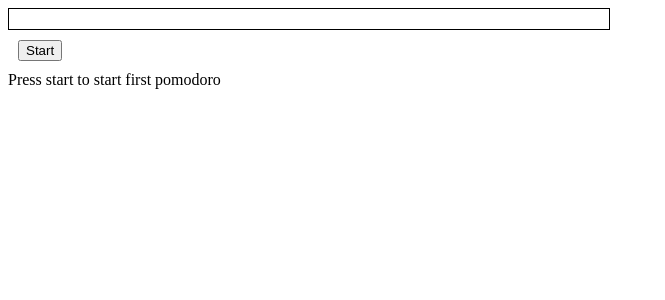
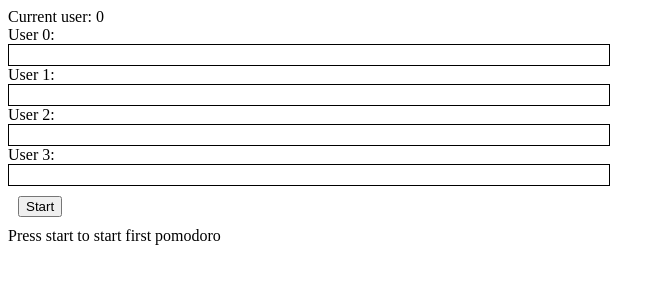
Before and after one commit to creiser/socialdoro, a Flask app: page / in a window 1280 px wide. Shown: the top 300 px of the page, without its empty margins (0-665 px from the left). Run offline with Flask 2, Linux system fonts and the light colour scheme.

Commit message:
Simulate multiple users.

```diff
--- a/server.py
+++ b/server.py
@@ -7,18 +7,28 @@ app = Flask(__name__)
 #    pomodoro_status = request.args.get('pomodoro_status', 0, type=int)
 
 debug_start = time.time() # seconds since 1970
-pomodoros = []
+num_users = 4
+pomodoros = [[] for x in range(num_users)]
 
 @app.route('/_add_pomodoro')
 def add_pomodoro():
+    user_id = request.args.get('user_id', type=int)
     pomodoro_start = request.args.get('start', type=float)
     pomodoro_end = request.args.get('end', type=float)
-    pomodoros.append((pomodoro_start, pomodoro_end))
+    pomodoros[user_id].append(pomodoro_start)
+    pomodoros[user_id].append(pomodoro_end)
     print(pomodoros)
     return jsonify(result="Hello World!")
 
+@app.route('/_get_pomodoros')
+def get_pomodoros():
+    return jsonify(pomodoros=pomodoros)
+
 @app.route('/')
 def index():
+    user_id = request.args.get('user_id', 0, type=int)
     return render_template('index.html',
+                           user_id=user_id,
+                           num_users=num_users,
                            debug_start=debug_start,
-                           pomodoros=list(sum(pomodoros, ())))
+                           pomodoros=pomodoros)
--- a/templates/index.html
+++ b/templates/index.html
@@ -27,9 +27,11 @@
 		  BREAK: 3,
 		};
 
+		var user_id = {{ user_id }};
+		var num_users = {{ num_users }};
 		var pomodoro_state = PomodoroState.STOPPED;
-		var pomodoro_time = 10; // 8 seconds
-		var break_time = 4; // 2 seconds
+		var pomodoro_time = 10; // in seconds
+		var break_time = 4; // in seconds
 		var pomodoro_start; // start in seconds of current pomodoro
 		var pomodoros = {{ pomodoros }}; // [start, end, start, end, ...]
 		var debug_start = {{ debug_start }};
@@ -43,28 +45,48 @@
 				$("#info").text("Take a break! Next pomodoro in " + Math.round(pomodoro_start + pomodoro_time + break_time - get_rel_time()) + " seconds.");
 			}
 
+			for (i = 0; i < num_users; i++) {
 				var progress_html = "";
 				// render overview bar
 				// TODO: add offset in the beginning
-				for (var i = 0; i < pomodoros.length; i += 2) {
-					var width = pomodoros[i + 1] - pomodoros[i]; // 1% = 1 second
+				for (var j = 0; j < pomodoros[i].length; j += 2) {
+					var width = pomodoros[i][j + 1] - pomodoros[i][j]; // 1% = 1 second
 					progress_html += '<div style="width: ' + width + '%; height: 21px; background-color: green; float: left;"></div>';
-					if (i + 2 < pomodoros.length) {
-						width = pomodoros[i + 2] - pomodoros[i + 1];
+					if (j + 2 < pomodoros[i].length) {
+						width = pomodoros[i][j + 2] - pomodoros[i][j + 1];
 						progress_html += '<div style="width: ' + width + '%; height: 21px; float: left;"></div>';
 					}
 				}
+				$("#progress_" + i).html(progress_html);
+			}
+
 			// current active pomodoro will be updated continously
 			if (pomodoro_state == PomodoroState.POMODORO) {
-					if (pomodoros.length) {
-						var width = pomodoro_start - pomodoros[pomodoros.length - 1];
+				var progress_html = "";
+				if (pomodoros[user_id].length) {
+					var width = pomodoro_start - pomodoros[user_id][pomodoros[user_id].length - 1];
 					progress_html += '<div style="width: ' + width + '%; height: 21px; float: left;"></div>';
 				}
 
 				width = get_rel_time() - pomodoro_start;
 				progress_html += '<div style="width: ' + width + '%; height: 21px; background-color: green; float: left;"></div>';
+				$("#progress_" + user_id).html($("#progress_" + user_id).html() + progress_html);
 			}
-				$("#progress").html(progress_html);
+
+		}
+
+		function get_pomodoros() {
+			$.getJSON($SCRIPT_ROOT + '/_get_pomodoros', {
+						dummy: 42
+						}, function(data) {
+							for (i = 0; i < num_users; i++) {
+								if (i != user_id) {
+									// Copy pomodoros of all friends except of current user because
+									// we have fresher info from current user.
+									pomodoros[i] = data.pomodoros[i];
+								}
+							}
+						});
 		}
 
 		function tick() {
@@ -79,13 +101,14 @@
 					pomodoro_state = PomodoroState.POMODORO;
 					pomodoro_start = pomodoro_start + pomodoro_time + break_time;
 				}
+			}
+
+			// poll other users pomodoros constantly
+			//get_pomodoros();
 
 			// then update UI
 			render_progress();
-
-
-				setTimeout(tick, 10);
-			}
+			setTimeout(tick, 10); // TODO: more efficient
 		}
 
 		function get_rel_time() {
@@ -93,11 +116,12 @@
 		}
 
 		function add_pomodoro() {
-			pomodoros.push(pomodoro_start);
+			pomodoros[user_id].push(pomodoro_start);
 			pomodoro_end = get_rel_time()
-			pomodoros.push(pomodoro_end);
+			pomodoros[user_id].push(pomodoro_end);
 
 			$.getJSON($SCRIPT_ROOT + '/_add_pomodoro', {
+						user_id: user_id,
 						start: pomodoro_start,
 						end: pomodoro_end
 						}, function(data) {
@@ -111,7 +135,7 @@
 			//debug_start = new Date().getTime() / 1000;
 			console.log(debug_start);
 
-			render_progress();
+			tick();
 
 			$("#control").click(function() {
 				if (pomodoro_state == PomodoroState.STOPPED) {
@@ -131,8 +155,12 @@
 
 	</script>
 
-	<div id="progress" style="width: 600px; height: 20px; border: 1px solid black">
-	</div>
+	Current user: {{ user_id }}<br>
+
+	{% for item in range(num_users) %}
+		User {{ item }}: <div id="progress_{{ item }}" style="width: 600px; height: 20px; border: 1px solid black"></div>
+	{% endfor %}
+
 	<button id="control" type="button" style="margin: 10px">Start</button>
 	<div id="info">Press start to start first pomodoro</div>
 </body>
```
Lines whose indentation alone changed are shown as unchanged.
